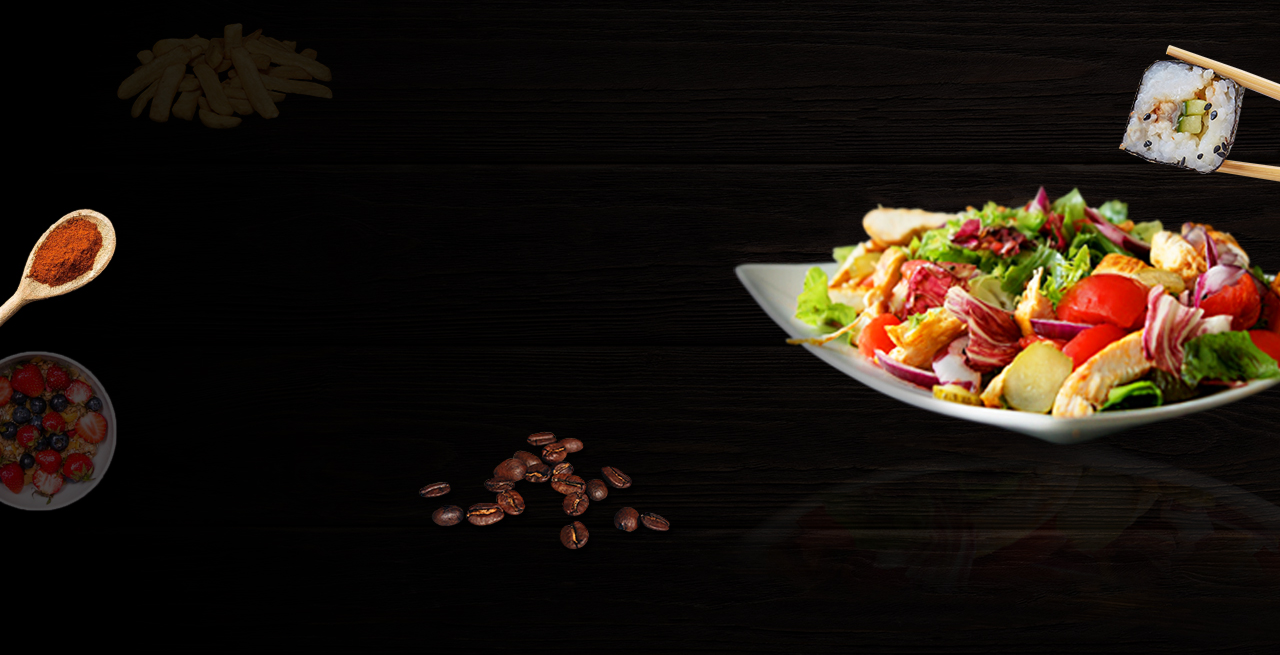
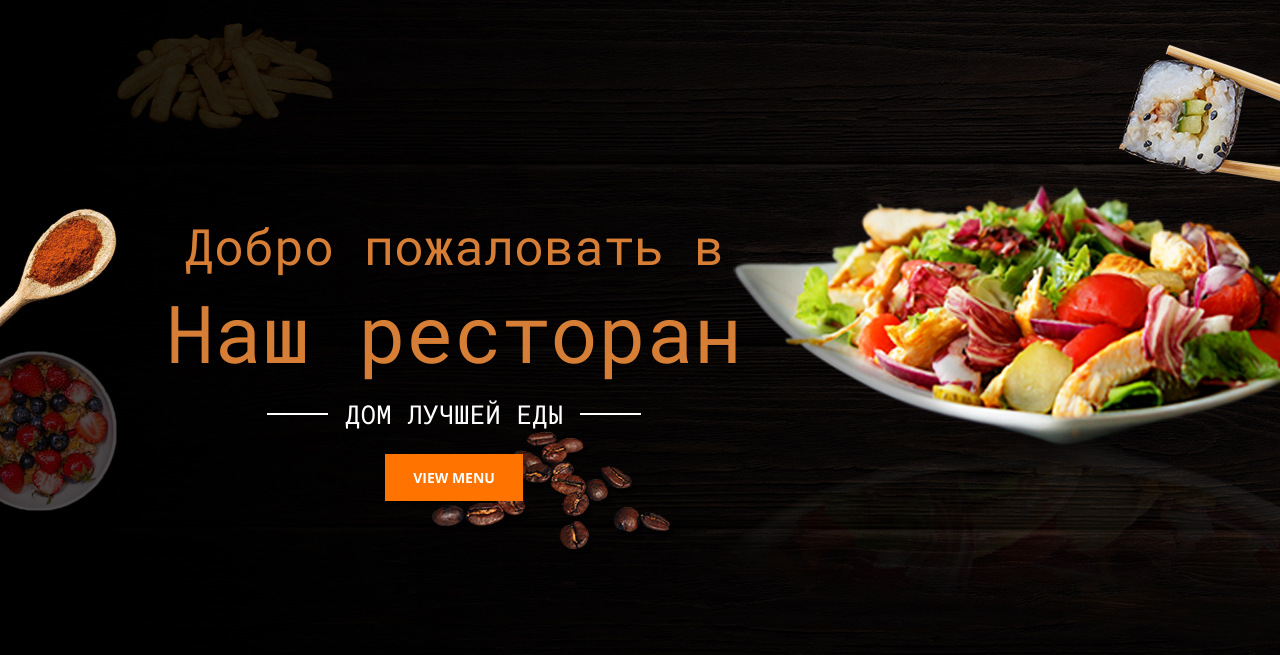
Before and after one commit to depseee/restaurant, a plain HTML site: page index.html in a window 1280 px wide. Shown: the part 145-800 px from the top of the page. Drawn offline with nearby package versions, Linux system fonts and the light colour scheme.

Commit message:
second commit

```diff
--- a/index.html
+++ b/index.html
@@ -6,6 +6,9 @@
     <link rel="preconnect" href="https://fonts.googleapis.com">
     <link rel="preconnect" href="https://fonts.gstatic.com" crossorigin>
     <link href="https://fonts.googleapis.com/css2?family=Open+Sans:ital,wght@0,300..800;1,300..800&family=Roboto+Condensed:ital,wght@0,100..900;1,100..900&family=Roboto+Mono:ital,wght@0,100..700;1,100..700&family=Roboto:ital,wght@0,100..900;1,100..900&display=swap" rel="stylesheet">
+    <link rel="preconnect" href="https://fonts.googleapis.com">
+    <link rel="preconnect" href="https://fonts.gstatic.com" crossorigin>
+    <link href="https://fonts.googleapis.com/css2?family=Open+Sans:ital,wght@0,300..800;1,300..800&family=Roboto+Condensed:ital,wght@0,100..900;1,100..900&family=Roboto+Mono:ital,wght@0,100..700;1,100..700&family=Roboto:ital,wght@0,100..900;1,100..900&family=Tinos:ital,wght@0,400;0,700;1,400;1,700&display=swap" rel="stylesheet">
     <link rel="stylesheet" href="style.css">
     <title>Ресторан</title>
 </head>
@@ -56,6 +59,29 @@
 
             </div>
 
+            <div class="header-down">
+
+                <div class="header-title">
+                    Добро пожаловать в
+
+                    <div class="header-subtitle">
+                        Наш ресторан
+                    </div>
+
+                    <div class="header-suptitle">
+                        ДОМ ЛУЧШЕЙ ЕДЫ
+                    </div>
+
+                    <div class="header-btn">
+                        <a href="#" class="header-button">
+                            VIEW MENU
+                        </a>
+                    </div>
+
+                </div>
+
+            </div>
+
         </div>
 
     </div>
--- a/style.css
+++ b/style.css
@@ -80,5 +80,64 @@ body {
 
 .button:hover {
     background-color: #a15517;
-    transition: 0.6s linear;
+    transition: 0.4s linear;
 }
+
+.header-down {
+    position: relative;
+}
+
+.header-title {
+    color: #D67E35;
+    font-family: "Roboto Mono", monospace;
+    font-size: 50px;
+    font-weight: 400;
+    text-align: center;
+    position: absolute;
+    margin-top: 230px;
+}
+
+.header-subtitle {
+    font-size: 80px;
+    margin-bottom: 12px;
+}
+
+.header-suptitle {
+    color: white;
+    font-size: 26px;
+}
+
+.header-suptitle::after {
+    position: absolute;
+    content: '';
+    height: 2px;
+    width: 61px;
+    background-color: white;
+    top: 200px;
+    left: 101px;
+}
+
+.header-suptitle::before {
+    position: absolute;
+    content: '';
+    height: 2px;
+    width: 61px;
+    background-color: white;
+    top: 200px;
+    right: 101px;
+}
+
+.header-button {
+    background-color: #FF7400;
+    color: white;
+    text-decoration: none;
+    font-size: 14px;
+    padding: 14px 28px;
+    font-weight: 700;
+    font-family: Open Sans;
+}
+
+.header-button:hover {
+    background-color: #a15517;
+    transition: 0.4s linear;
+}
```
